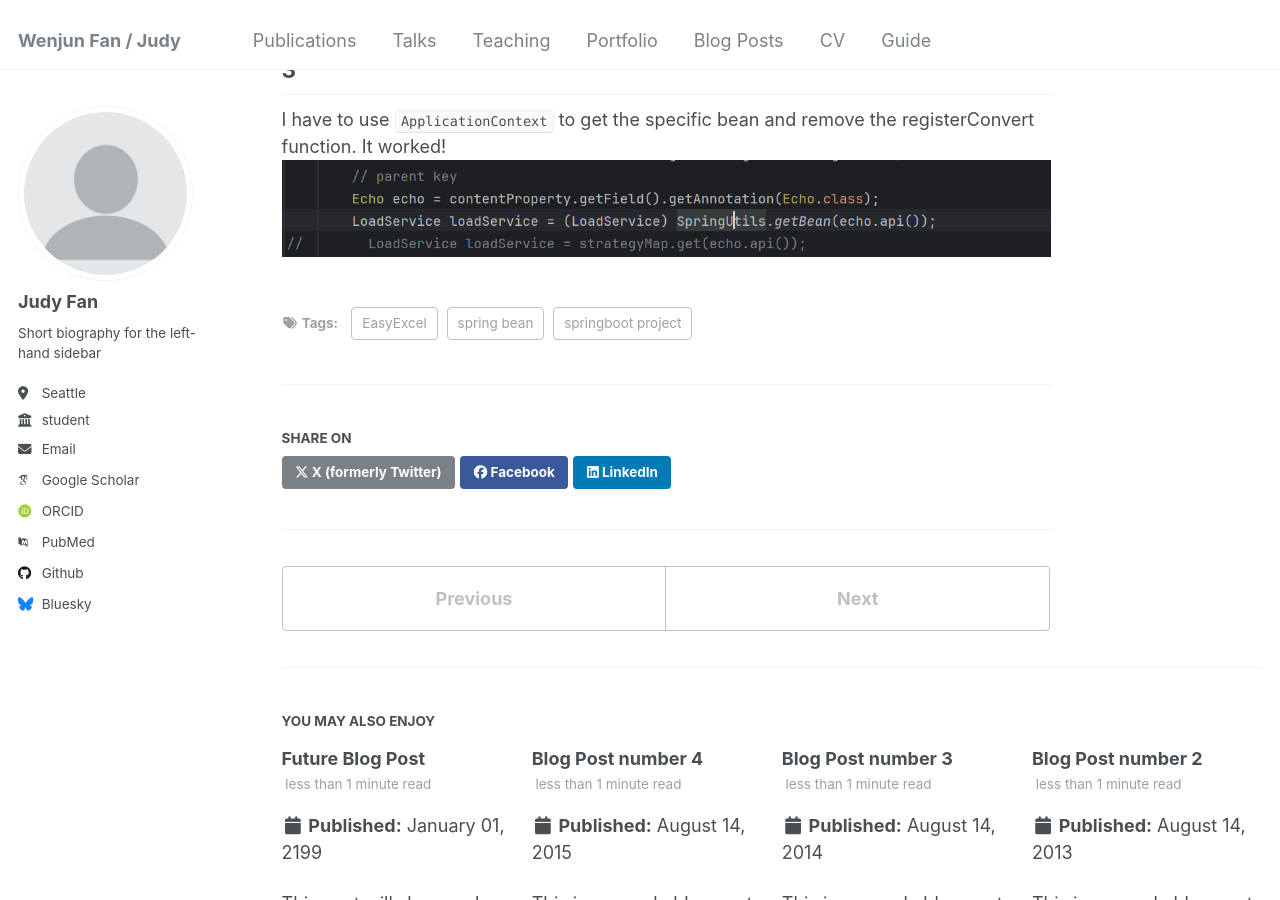
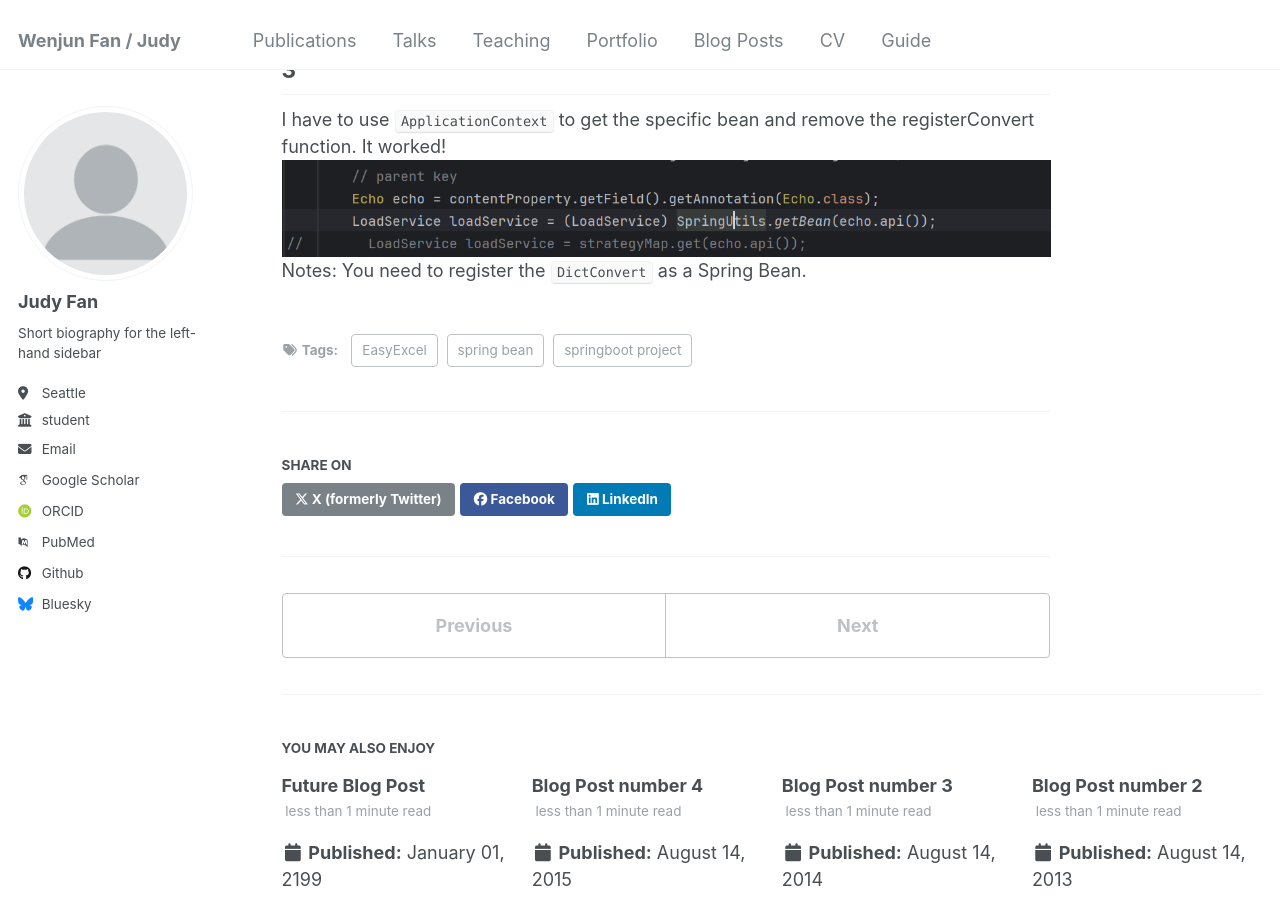
Before and after one commit to wjune5/wjune5.github.io, a Jekyll site: the page built from _posts/2025-01-04-blog-post-1.md, in a window 1280 px wide and 900 px high, scrolled down 1321 px. Built offline with Jekyll 4.4.1, drawn with Linux system fonts in a browser that asks for light colours; some web fonts are replaced.

Commit message:
Update 2025-01-04-blog-post-1.md

```diff
--- a/_posts/2025-01-04-blog-post-1.md
+++ b/_posts/2025-01-04-blog-post-1.md
@@ -41,3 +41,4 @@ Problem: The loadService is null!
 I have to use  `ApplicationContext` to get the specific bean and remove the registerConvert function.
 It worked!
 <br/><img src='/images/2025-01-05_222630.png'>
+Notes: You need to register the `DictConvert` as a Spring Bean.
```
